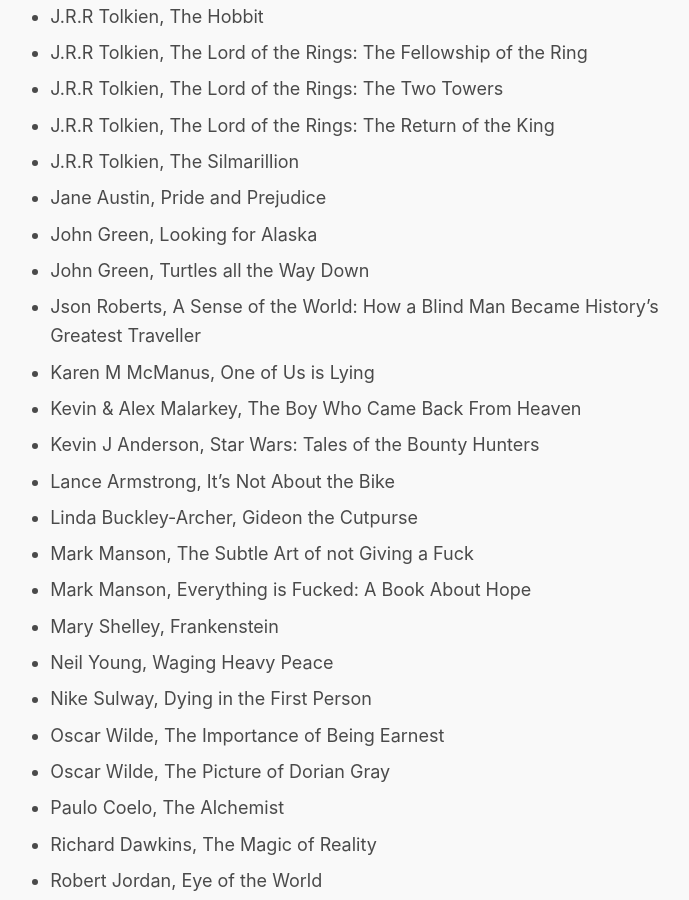
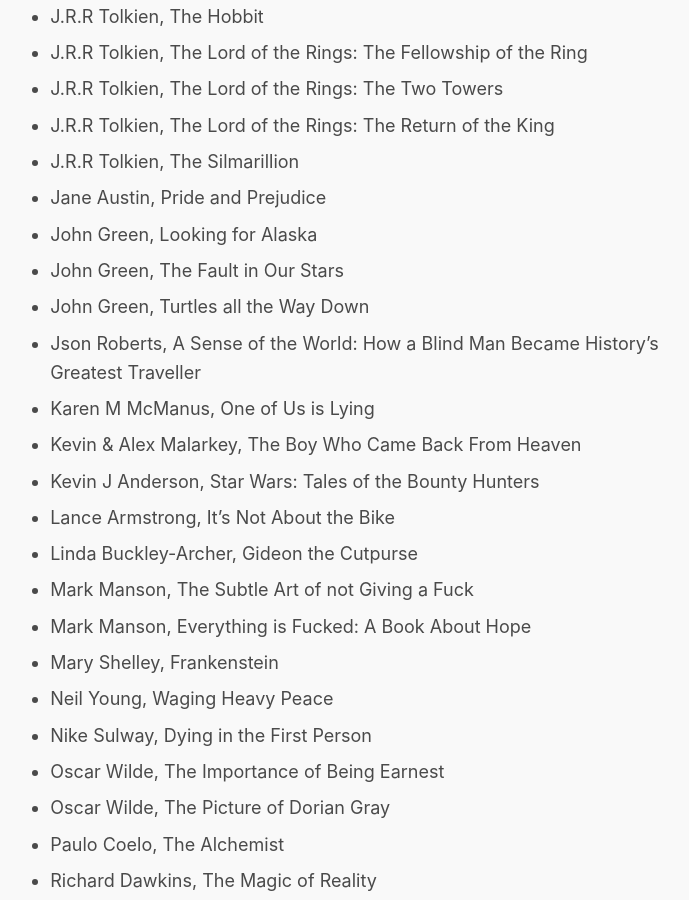
Before and after one commit to 1vasari/nathan-mccallum.com, a Jekyll site: the page built from books.md, in a window 1280 px wide and 900 px high, scrolled down 2147 px. Shown: the whole window, without its empty margins (273-962 px from the left). Built offline with Jekyll 4.4.1, drawn with Linux system fonts in a browser that asks for light colours.

Commit message:
The Fault in Our Stars

```diff
--- a/books.md
+++ b/books.md
@@ -64,6 +64,7 @@
 - J.R.R Tolkien, The Silmarillion
 - Jane Austin, Pride and Prejudice
 - John Green, Looking for Alaska
+- John Green, The Fault in Our Stars
 - John Green, Turtles all the Way Down
 - Json Roberts, A Sense of the World: How a Blind Man Became History's Greatest Traveller
 - Karen M McManus, One of Us is Lying
```
